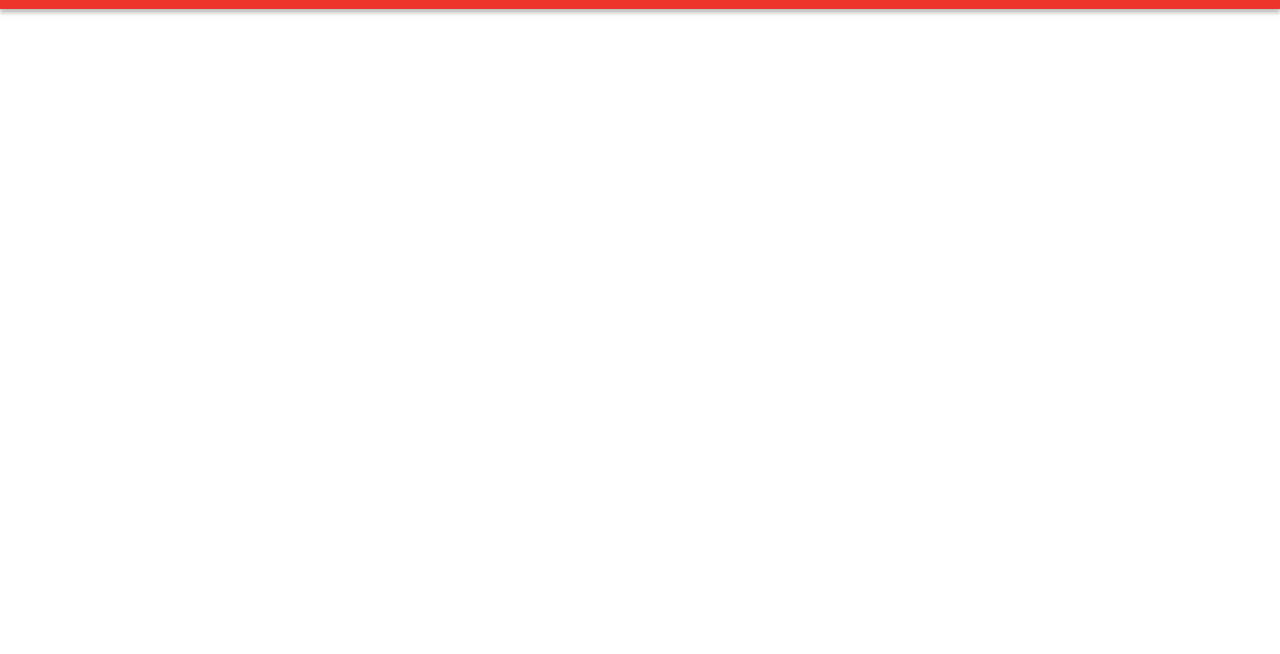
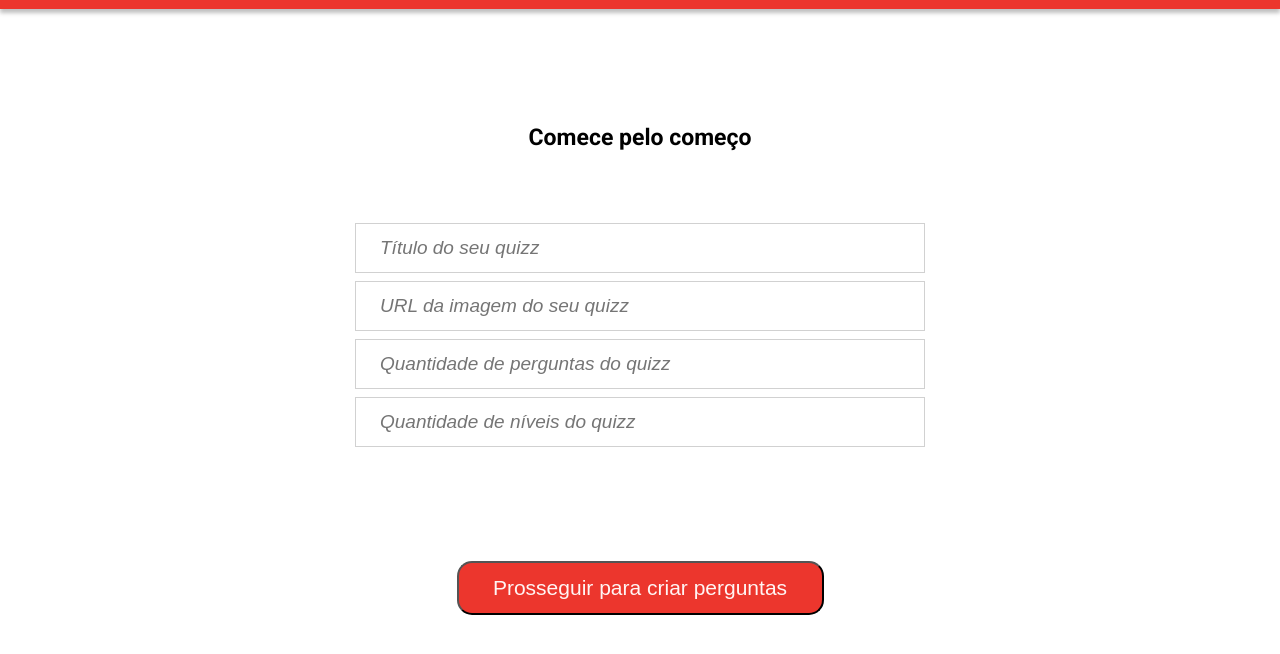
Before and after one commit to adnanbezerra/Projeto_06_BuzzQuizz, a plain HTML site: page index.html in a window 1280 px wide. Shown: the part 54-708 px from the top of the page. Drawn offline with Linux system fonts and the light colour scheme.

Commit message:
informações básicas do quizz

```diff
--- a/assets/scripts/criarQuiz.js
+++ b/assets/scripts/criarQuiz.js
@@ -0,0 +1,36 @@
+// Bloco de código referente à primeira parte do processo de criação de um quiz
+const comeceComeço =
+    `<div class="comece">Comece pelo começo</div>
+        <input type="text" class="entradaQuiz tituloQuiz" placeholder="Título do seu quizz" minlength="20" maxlength="65">
+        <input type="url" class="entradaQuiz urlImagem" placeholder="URL da imagem do seu quizz">
+        <input type="value" class="entradaQuiz quantidadePerguntas" placeholder="Quantidade de perguntas do quizz" min="3">
+        <input type="value" class="entradaQuiz quantidadeNiveis" placeholder="Quantidade de níveis do quizz" min="2">
+        <button class="botaoCriarQuiz" onclick="primeiraParte()">Prosseguir para criar perguntas</button>`;
+
+iniciarCriação()
+function iniciarCriação() {
+    const container = document.querySelector(".container");
+    container.innerHTML = ""
+    container.innerHTML = comeceComeço;
+}
+
+let tituloQuiz;
+let urlImagem;
+let quantidadePerguntas;
+let quantidadeNiveis;
+
+function primeiraParte() {
+    tituloQuiz = document.querySelector(".tituloQuiz").innerHTML;
+    urlImagem = document.querySelector(".urlImagem").innerHTML;
+    quantidadePerguntas = Number(document.querySelector(".quantidadePerguntas").innerHTML);
+    quantidadeNiveis = Number(document.querySelector(".quantidadeNiveis").innerHTML);
+
+
+    let condicoesChecagem =
+        tituloQuiz < 20 || tituloQuiz > 65 || quantidadeNiveis < 2 || quantidadePerguntas < 3 || !urlImagem.startsWith("https://");
+
+    if (condicoesChecagem) {
+        alert("Alerta: Preencha os dados corretamente!")
+        iniciarCriação();
+    }
+}
--- /dev/null
+++ b/assets/styles/criarQuiz.css
@@ -0,0 +1,37 @@
+.entradaQuiz {
+    width: 570px;
+    height: 50px;
+    border: 1px solid #D1D1D1;
+    font-size: 19px;
+    font-style: italic;
+    color: #BABABA;
+    background-color: white;
+    padding-left: 24px;
+
+    margin: 4px 0;
+}
+
+.comece {
+    margin: 70px 0;
+
+    display: flex;
+    justify-content: center;
+
+    font-weight: bold;
+    font-size: 23px;
+}
+
+.botaoCriarQuiz {
+    width: 367px;
+    height: 54px;
+
+    margin-top: 110px;
+    border-radius: 15px;
+    display: flex;
+    justify-content: center;
+    align-items: center;
+
+    background-color: #EC362D;
+    font-size: 21px;
+    color: #FFF5F4;
+}
--- a/assets/styles/style.css
+++ b/assets/styles/style.css
@@ -67,6 +67,13 @@ main{
     font-weight: bold;
 }
 
+.container {
+    display: flex;
+    flex-direction: column;
+
+    align-items: center;
+}
+
 @media (min-width: 1100px) {
 
 }
--- a/index.html
+++ b/index.html
@@ -8,6 +8,9 @@
     <link rel="stylesheet" href="./assets/styles/reset.css">
     <link rel="stylesheet" href="./assets/styles/style.css">
     <link rel="stylesheet" href="./assets/styles/query.css">
+    <link rel="stylesheet" href="./assets/styles/criarQuiz.css">
+    <link rel="stylesheet" href="./assets/styles/listaQuizes.css">
+    <link rel="stylesheet" href="./assets/styles/perguntasQuiz.css">
 </head>
 <body>
     <header>
```
Also changed, not shown: assets/styles/listaQuizes.css (added), assets/styles/perguntasQuiz.css (added).
